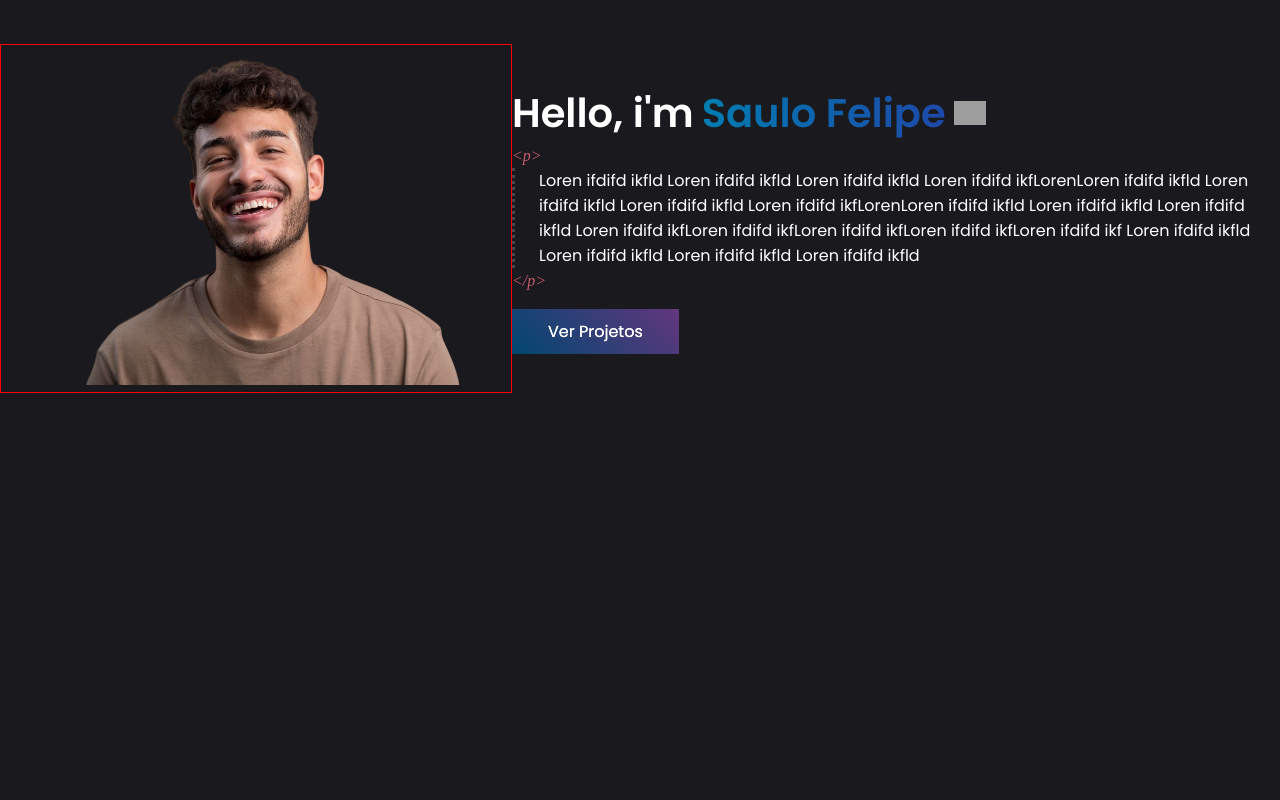
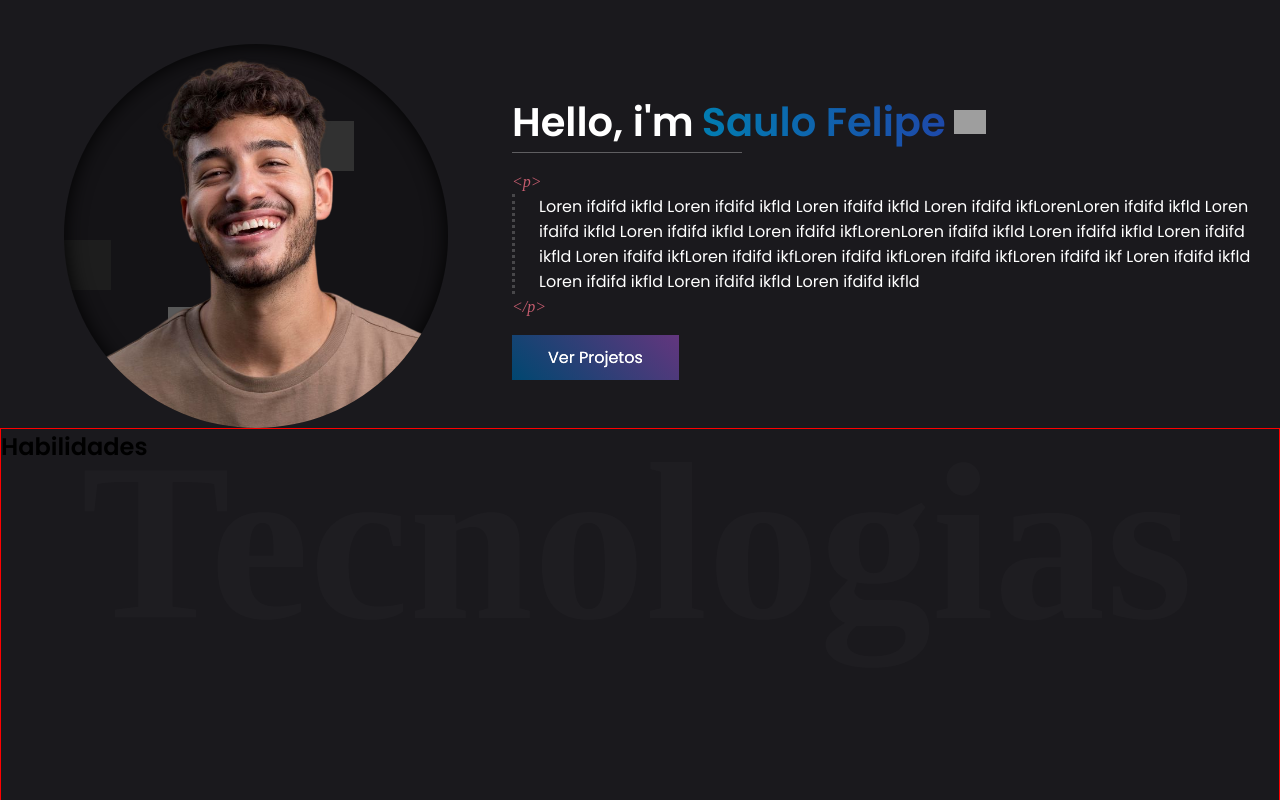
Before and after one commit to Saulo-Felipe/Portfolio, a React (Create React App) app in the folder my-portfolio/: page / in a window 1280 px wide. Shown: the part 820-1620 px from the top of the page. Built offline with nearby package versions, Linux system fonts and the light colour scheme; grey boxes are pictures that could not be loaded.

Commit message:
[about] configs

```diff
--- a/my-portfolio/src/components/About/index.tsx
+++ b/my-portfolio/src/components/About/index.tsx
@@ -8,6 +8,9 @@ export function About() {
   return (
     <section id="about">
       <div className="profile-img-container">
+        <div className="img">
+          <img alt={"profile"} src={"/profile.png"} />
+
           <span></span>
           <span></span>
           <span></span>
@@ -17,7 +20,7 @@ export function About() {
           <span></span>
           <span></span>
           <span></span>
-        <img alt={"profile"} src={"/profile.png"} />
+        </div>
       </div>
 
       <div className="about-content">
@@ -25,8 +28,8 @@ export function About() {
           Hello, i'm
           <span>Saulo Felipe</span>
           <img src="https://fonts.gstatic.com/s/e/notoemoji/latest/1f44b/512.gif" alt="👋" width="32" height="32" />
+        </h1>
         <span className="line"></span>
-        </h1>
 
         <span className="tag">{"<p>"}</span>
         <div className="content">Loren ifdifd ikfld Loren ifdifd ikfld Loren ifdifd ikfld Loren ifdifd ikfLorenLoren ifdifd ikfld Loren ifdifd ikfld Loren ifdifd ikfld Loren ifdifd ikfLorenLoren ifdifd ikfld Loren ifdifd ikfld Loren ifdifd ikfld Loren ifdifd ikfLoren ifdifd ikfLoren ifdifd ikfLoren ifdifd ikfLoren ifdifd ikf Loren ifdifd ikfld Loren ifdifd ikfld Loren ifdifd ikfld Loren ifdifd ikfld </div>
--- a/my-portfolio/src/components/About/styles.scss
+++ b/my-portfolio/src/components/About/styles.scss
@@ -10,9 +10,29 @@
 
   .profile-img-container {
     width: 40vw;
+    display: flex;
+    align-items: center;
+    justify-content: center;
+
+    @function randomNum($min, $max) {
+      $rand: random();
+      $randomNum: $min + floor($rand * (($max - $min) + 1));
+
+      @return $randomNum;
+    }
+
+    .img {
+      width: 30vw;
+      height: 30vw;
+      border-radius: 50%;
+      overflow: hidden;
       position: relative;
-    border: solid 1px red;
-    overflow: hidden;
+      background-color: $black-300;
+      box-shadow: inset 0px 0px 20px;
+
+      display: flex;
+      align-items: center;
+      justify-content: center;
 
       span {
         position: absolute;
@@ -21,19 +41,12 @@
         z-index: -1;
       }
 
-    @function randomNum($min, $max) {
-      $rand: random();
-      $randomNum: $min + floor($rand * (($max - $min) + 1));
-
-      @return $randomNum;
-    }
-
-    @for $i from 1 through 5 {
+      @for $i from 1 through 9 {
         span:nth-child(#{$i}) {
           animation: animatedCube#{$i} randomNum(5, 15)+0s ease infinite;
-        background-color: lighten(blue, $i * 5%);
+          background-color: lighten(black, $i * 5%);
 
-        $initTop: randomNum(0, 100);
+          $initTop: randomNum(0, 80);
           $initLeft: randomNum(-50, -10);
 
           @keyframes animatedCube#{$i} {
@@ -43,7 +56,7 @@
             }
 
             50% {
-            top: randomNum(0, 100) + 0%;
+              top: randomNum(0, 80) + 0%;
               left: randomNum(100, 150) + 0%;
             }
 
@@ -57,6 +70,8 @@
 
       img {
         width: 100%;
+        transform: scale(1.5);
+      }
     }
   }
 
--- a/my-portfolio/src/components/Skills/index.tsx
+++ b/my-portfolio/src/components/Skills/index.tsx
@@ -4,7 +4,7 @@ export function Skills() {
 
   return (
     <section id="skills">
-
+      <h1>Habilidades</h1>
     </section>
   );
 }
--- a/my-portfolio/src/components/Skills/styles.scss
+++ b/my-portfolio/src/components/Skills/styles.scss
@@ -1,4 +1,23 @@
 #skills {
   height: 100vh;
   width: 100%;
+  border: solid 1px red;
+  position: relative;
+
+  &::before {
+    content: 'Tecnologias';
+    font-size: 16rem;
+    color: rgb(255, 255, 255, 0.02);
+    font-family: serif;
+    font-weight: bold;
+    position: absolute;
+    top: -1rem;
+    left: 5rem;
+
+    font: {
+      weight: bold;
+      size: 14rem;
+    }
+
+  }
 }
--- a/my-portfolio/src/styles/_variables.scss
+++ b/my-portfolio/src/styles/_variables.scss
@@ -1,5 +1,6 @@
 $black-100: #1a191d;
 $black-200: #060910;
+$black-300: #0000003b;
 
 $blue-100: #007fb1;
 $blue-200: #3a14a1;
```
Lines whose indentation alone changed are shown as unchanged.
